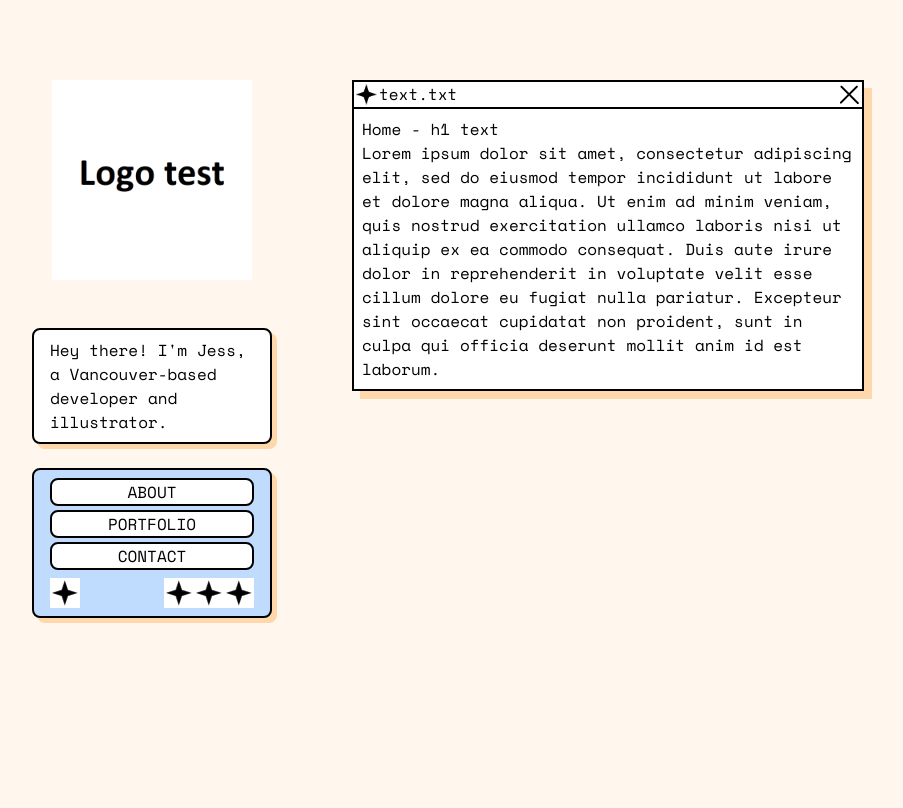
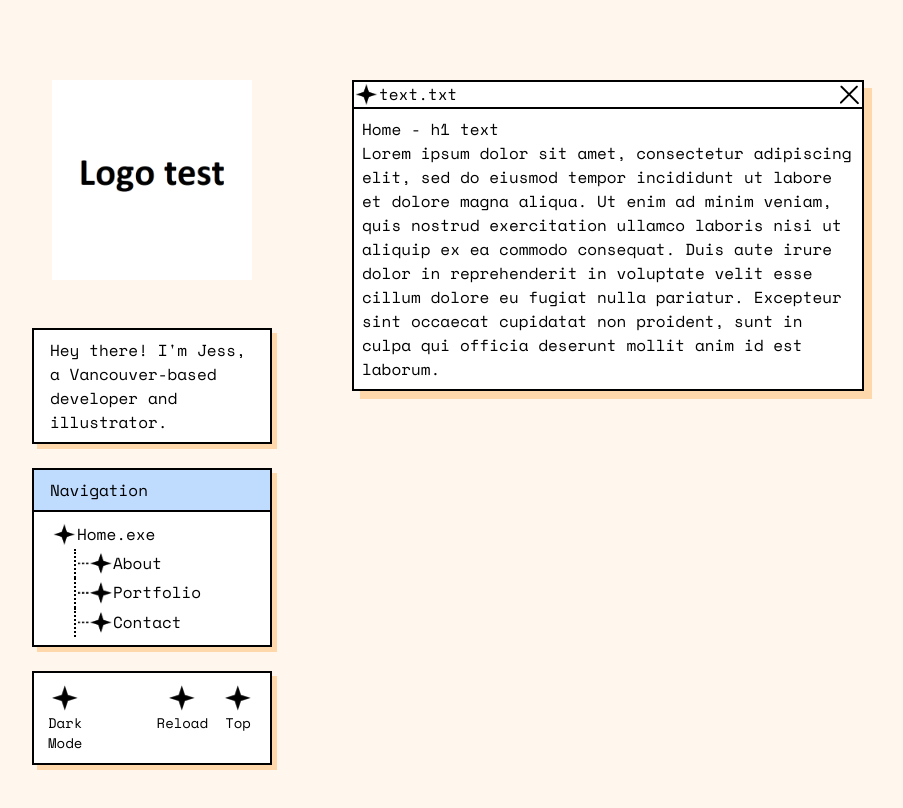
Before and after one commit to JessicaQChiu/jessica-q-chiu-portfolio, a Next.js app: page / in a window 1280 px wide. Shown: the top 808 px of the page, without its empty margins (192-1095 px from the left). Built offline with nearby package versions, Linux system fonts and the light colour scheme.

Commit message:
Updated sidebar nav styling
Updated sidebar nav styling and added a couple of placeholder buttons

```diff
--- a/src/app/components/sidebar/nav/index.tsx
+++ b/src/app/components/sidebar/nav/index.tsx
@@ -18,65 +18,106 @@ const Nav = ({ toggle }: { toggle: () => void }) => {
             />
           </Link>
         </div>
-        <div className="flex flex-col mb-6 px-4 py-2 bg-white border-2 border-black rounded-lg shadow-[5px_5px_0px_0px_#fed7aa]">
+        <div className="flex flex-col mb-6 px-4 py-2 bg-white border-2 border-black shadow-[5px_5px_0px_0px_#fed7aa]">
           <p>
             Hey there! I&apos;m Jess, a Vancouver-based developer and
             illustrator.
           </p>
         </div>
-        <div className="flex flex-col px-4 py-2 bg-blue-200 border-2 border-black rounded-lg shadow-[5px_5px_0px_0px_#fed7aa]">
-          <ul className="text-black">
-            <li className="flex w-full justify-center items-center bg-white border-2 border-black rounded-lg">
-              <Link href="/about">
-                <p>ABOUT</p>
+        <div className="flex flex-col bg-white border-2 border-black shadow-[5px_5px_0px_0px_#fed7aa]">
+          <div className="flex w-full px-4 py-2 bg-blue-200 border-b-2 border-black">
+            <p>Navigation</p>
+          </div>
+          <ul className="px-4 py-2 text-black">
+            <li className="flex items-center border-2 border-white hover:border-dotted hover:border-black active:text-white active:bg-blue-950">
+              <Link href="/" className="flex row w-full">
+                <Image
+                  src="/images/star.png"
+                  alt="Logo"
+                  width={25}
+                  height={25}
+                />
+                <p>Home.exe</p>
               </Link>
             </li>
-            <li className="flex w-full justify-center items-center bg-white border-2 border-black rounded-lg my-1">
-              <Link href="/portfolio">
-                <p>PORTFOLIO</p>
+            <li className="flex ml-6 w-42 items-center bg-white border-l-2 border-dotted border-black hover:border-hidden active:text-white active:bg-blue-950">
+              <Link
+                href="/about"
+                className="flex row w-full border-2 border-white hover:border-dotted hover:border-black hover:pl-0.5"
+              >
+                <Image
+                  src="/images/starline.png"
+                  alt="Logo"
+                  width={35}
+                  height={25}
+                />
+                <p>About</p>
               </Link>
             </li>
-            <li className="flex w-full justify-center items-center bg-white border-2 border-black rounded-lg">
-              <Link href="/contact">
-                <p>CONTACT</p>
+            <li className="flex ml-6 w-42 items-center bg-white border-l-2 border-dotted border-black hover:border-hidden active:text-white active:bg-blue-950">
+              <Link
+                href="/portfolio"
+                className="flex row w-full border-2 border-white hover:border-dotted hover:border-black hover:pl-0.5"
+              >
+                <Image
+                  src="/images/starline.png"
+                  alt="Logo"
+                  width={35}
+                  height={25}
+                />
+                <p>Portfolio</p>
+              </Link>
+            </li>
+            <li className="flex ml-6 w-42 items-center bg-white border-l-2 border-dotted border-black hover:border-hidden active:text-white active:bg-blue-950">
+              <Link
+                href="/contact"
+                className="flex row w-full border-2 border-white hover:border-dotted hover:border-black hover:pl-0.5"
+              >
+                <Image
+                  src="/images/starline.png"
+                  alt="Logo"
+                  width={35}
+                  height={25}
+                />
+                <p>Contact</p>
               </Link>
             </li>
           </ul>
-          <div className="flex flex-row justify-between pt-2">
+        </div>
+        <div className="flex flex-col mt-6 p-2 bg-white border-2 border-black shadow-[5px_5px_0px_0px_#fed7aa]">
+          <div className="flex flex-row justify-between">
             <div>
-            <Link href="/">
+              <Link href="/" className="flex flex-col px-1 border-2 border-white hover:border-dotted hover:border-black">
                 <Image
                   src="/images/star.png"
                   alt="Logo"
                   width={30}
                   height={30}
+                  style={{margin: "0 auto"}}
                 />
+                <p className="text-sm text-center">Dark<br/>Mode</p>
               </Link>
             </div>
             <div className="flex flex-row">
-              <Link href="/">
+              <Link href="/" className="flex flex-col px-1 border-2 border-white hover:border-dotted hover:border-black">
                 <Image
                   src="/images/star.png"
                   alt="Logo"
                   width={30}
                   height={30}
+                  style={{margin: "0 auto"}}
                 />
+                <p className="text-sm text-center">Reload</p>
               </Link>
-              <Link href="/">
+              <Link href="/" className="flex flex-col px-1 w-12 border-2 border-white hover:border-dotted hover:border-black">
                 <Image
                   src="/images/star.png"
                   alt="Logo"
                   width={30}
                   height={30}
+                  style={{margin: "0 auto"}}
                 />
-              </Link>
-              <Link href="/">
-                <Image
-                  src="/images/star.png"
-                  alt="Logo"
-                  width={30}
-                  height={30}
-                />
+                <p className="text-sm text-center">Top</p>
               </Link>
             </div>
           </div>
```
Also changed, not shown: public/images/starline.png (added).
